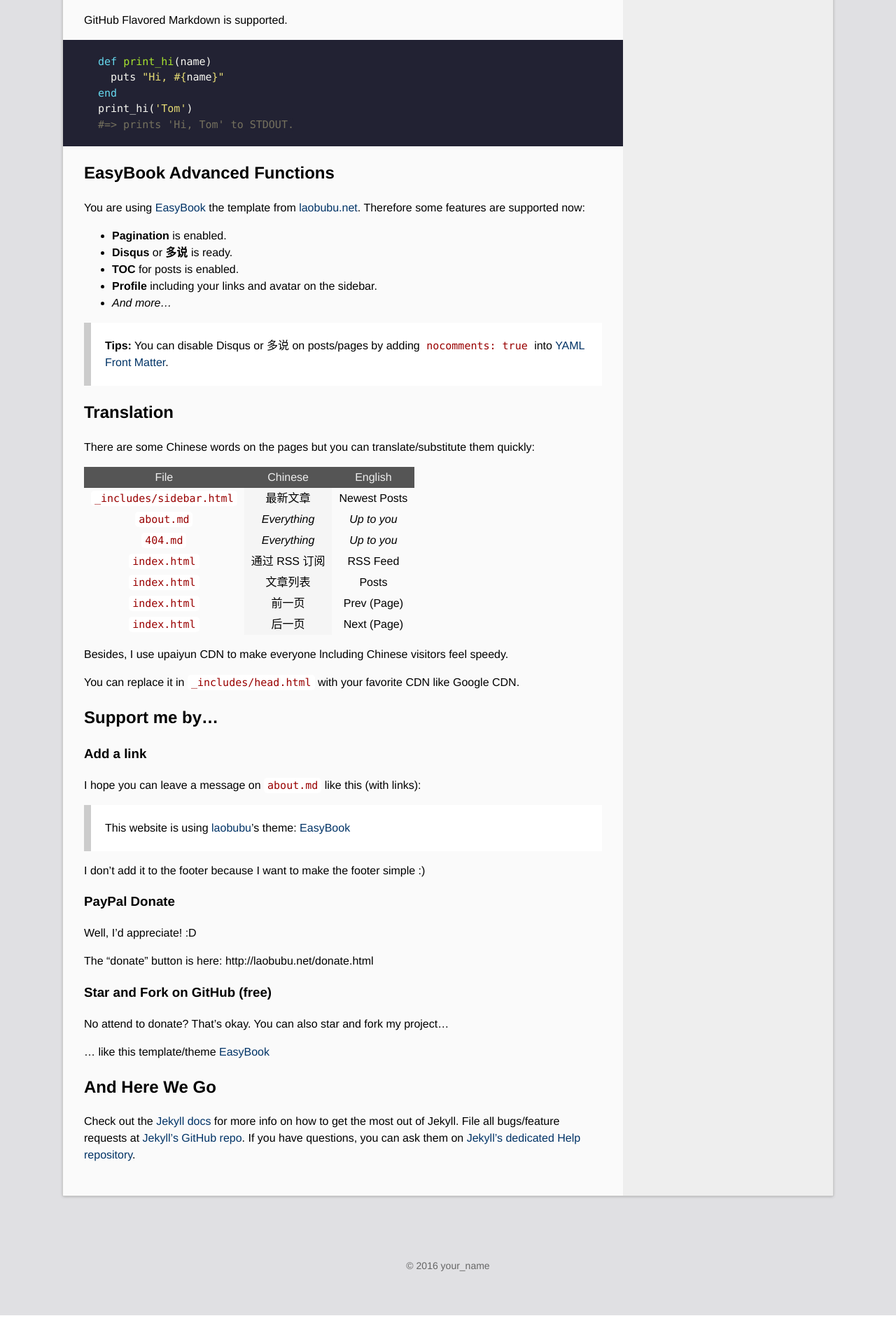
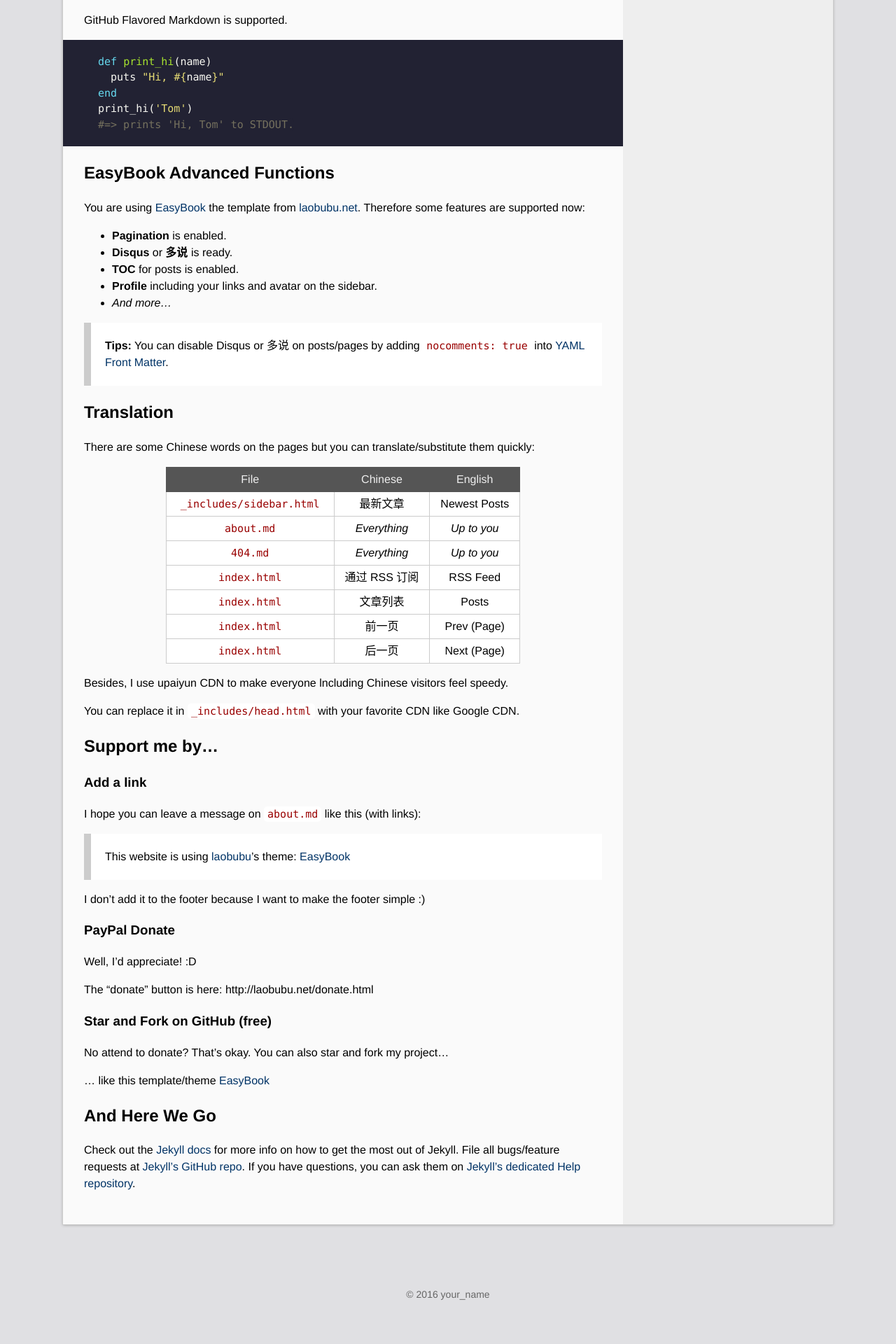
Before and after one commit to laobubu/jekyll-theme-EasyBook, a Jekyll site: the page built from _posts/2014-12-30-welcome-to-jekyll.markdown, in a window 1280 px wide. Shown: the part 653-2573 px from the top of the page at 70% size. Built offline with Jekyll 4.4.1, drawn with Linux system fonts in a browser that asks for light colours; Markdown is read by kramdown in place of the engine named in the settings; before the commit the page ends 2532 px from its top, so only the background shows below that.

Commit message:
make table center

```diff
--- a/_sass/_base.scss
+++ b/_sass/_base.scss
@@ -46,24 +46,25 @@
 	text-align: center;
 }
 table {
+	border-collapse: collapse;
 	border-spacing: 0;
+    margin: 10pt auto;
+	background: #FFF;
 
 	td, th {
-		padding: 3px 10px;
+		border: 1px solid #CCC;
+		padding: 5px 15px;
 		margin: 0;
 	}
 
 	th {
+		border-color: #555;
 		background: #555;
 		color: #eee;
 		font-weight:normal;
 	}
 
-	tr>td:nth-child(even) {
-		background: rgba(0,0,0,0.02);
-	}
-
 	tr:hover {
-		background: rgba(255,255,255,0.7);
+		background: rgba(255,255,0,0.2);
 	}
 }
```
